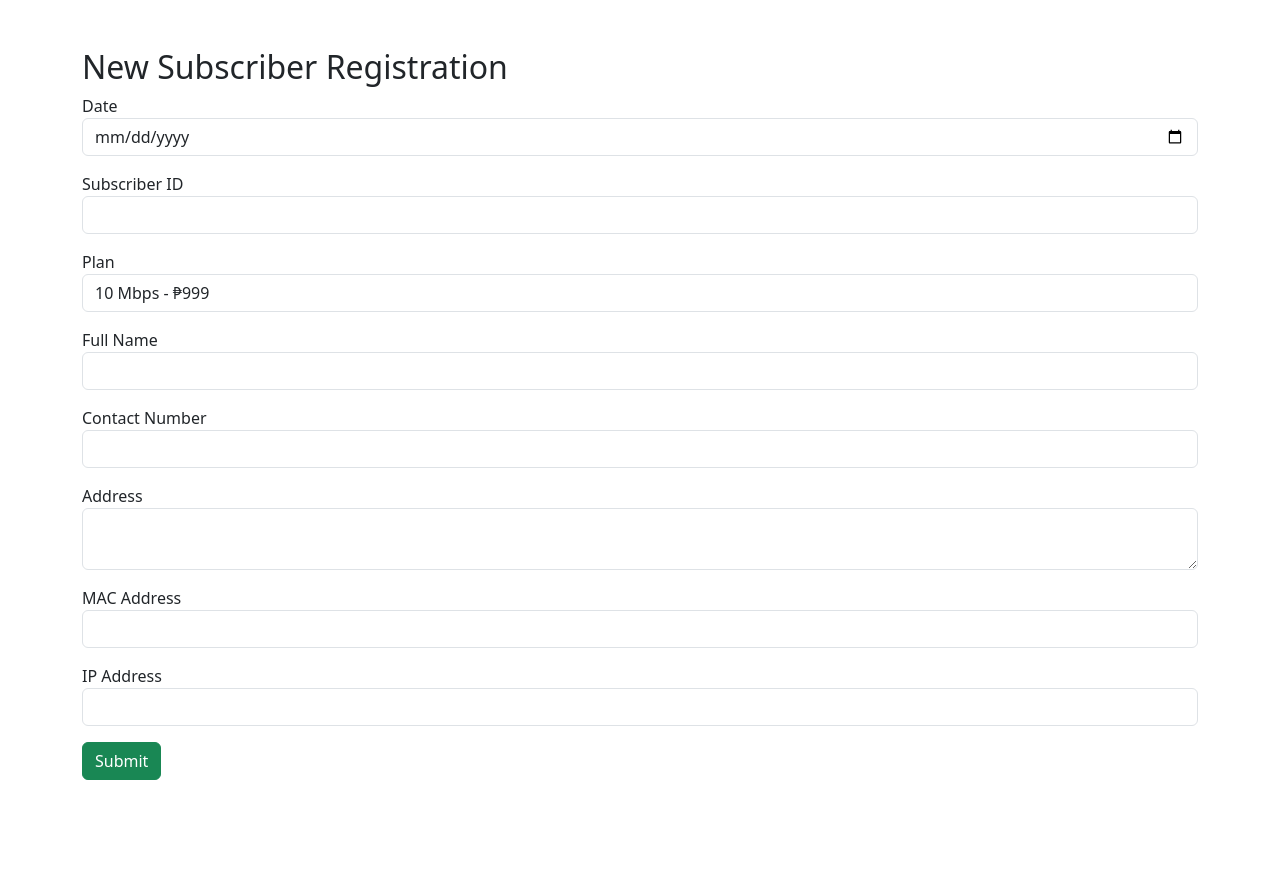
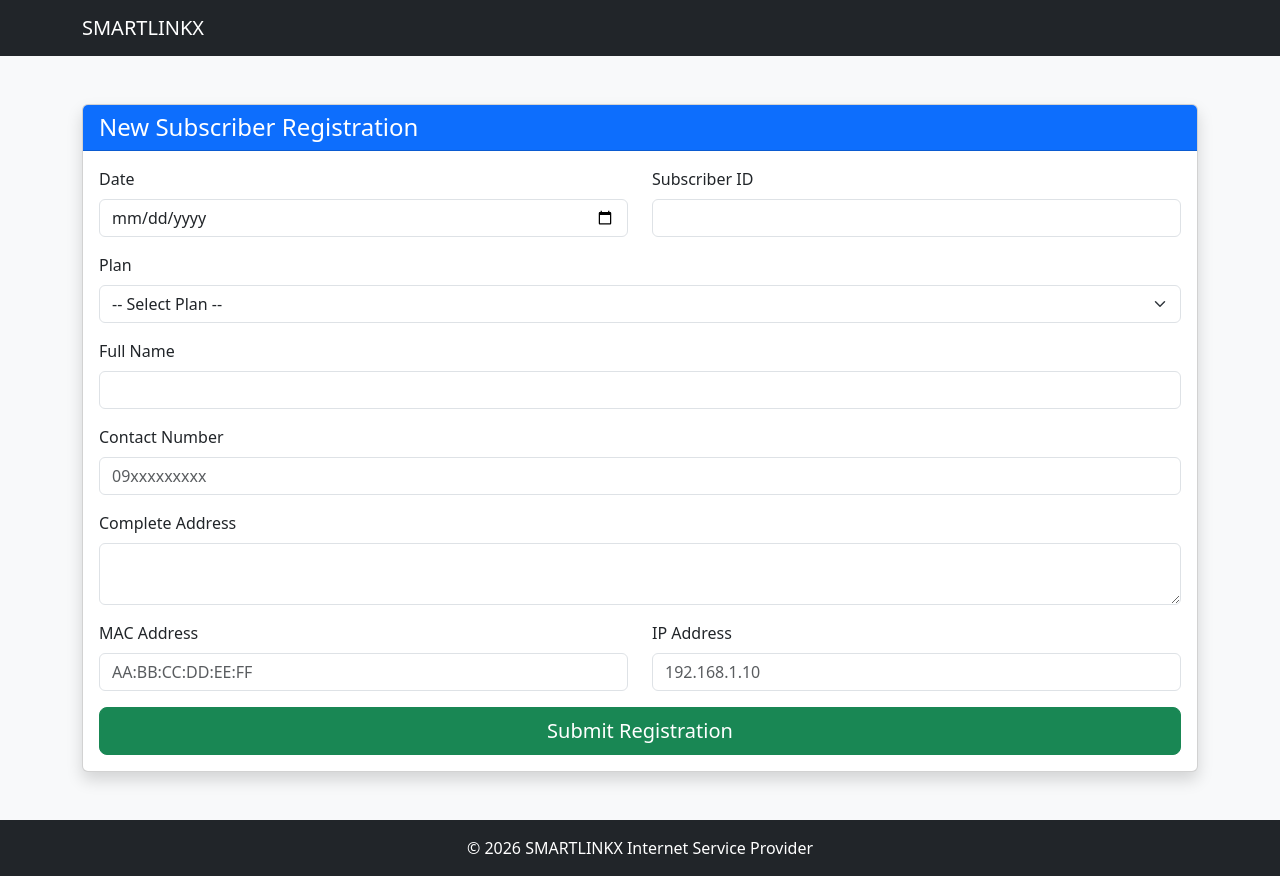
Before and after one commit to Smartlinkx/Smartlinkx, a plain HTML site: page register.html in a window 1280 px wide. Before the commit the page ends 800 px from the top, so only its background shows below. Drawn offline with nearby package versions, Linux system fonts and the light colour scheme.

Commit message:
register.html

```diff
--- a/register.html
+++ b/register.html
@@ -1,28 +1,47 @@
 <!DOCTYPE html>
 <html lang="en">
 <head>
-    <title>SMARTLINKX | New Subscriber</title>
+    <meta charset="UTF-8">
+    <title>SMARTLINKX | New Subscriber Registration</title>
+
+    <!-- Bootstrap (FREE CDN) -->
     <link href="https://cdn.jsdelivr.net/npm/bootstrap@5.3.2/dist/css/bootstrap.min.css" rel="stylesheet">
 </head>
-<body>
+<body class="bg-light">
 
-<div class="container mt-5">
-    <h2>New Subscriber Registration</h2>
+<nav class="navbar navbar-dark bg-dark">
+    <div class="container">
+        <a class="navbar-brand" href="index.html">SMARTLINKX</a>
+    </div>
+</nav>
 
-    <form>
-        <div class="mb-3">
-            <label>Date</label>
-            <input type="date" class="form-control">
+<div class="container mt-5 mb-5">
+    <div class="card shadow">
+        <div class="card-header bg-primary text-white">
+            <h4 class="mb-0">New Subscriber Registration</h4>
+        </div>
+
+        <div class="card-body">
+
+            <!-- 🔴 REPLACE ACTION URL WITH YOUR GOOGLE APPS SCRIPT WEB APP URL -->
+            <form method="POST" action="https://script.google.com/macros/s/AKfycbz3LXEA9algaWT-5KY5zWmLGCnJNYAWbQraJZfSBhZkdmWxU_QkzabxNGYtsLZseWIrQg/exec">
+
+                <div class="row mb-3">
+                    <div class="col-md-6">
+                        <label class="form-label">Date</label>
+                        <input type="date" name="date" class="form-control" required>
+                    </div>
+
+                    <div class="col-md-6">
+                        <label class="form-label">Subscriber ID</label>
+                        <input type="text" name="subscriber_id" class="form-control" required>
+                    </div>
                 </div>
 
                 <div class="mb-3">
-            <label>Subscriber ID</label>
-            <input type="text" class="form-control">
-        </div>
-
-        <div class="mb-3">
-            <label>Plan</label>
-            <select class="form-control">
+                    <label class="form-label">Plan</label>
+                    <select name="plan" class="form-select" required>
+                        <option value="">-- Select Plan --</option>
                         <option>10 Mbps - ₱999</option>
                         <option>20 Mbps - ₱1499</option>
                         <option>50 Mbps - ₱1999</option>
@@ -30,33 +49,47 @@
                 </div>
 
                 <div class="mb-3">
-            <label>Full Name</label>
-            <input type="text" class="form-control">
+                    <label class="form-label">Full Name</label>
+                    <input type="text" name="name" class="form-control" required>
                 </div>
 
                 <div class="mb-3">
-            <label>Contact Number</label>
-            <input type="text" class="form-control">
+                    <label class="form-label">Contact Number</label>
+                    <input type="text" name="contact" class="form-control" placeholder="09xxxxxxxxx">
                 </div>
 
                 <div class="mb-3">
-            <label>Address</label>
-            <textarea class="form-control"></textarea>
+                    <label class="form-label">Complete Address</label>
+                    <textarea name="address" class="form-control" rows="2"></textarea>
                 </div>
 
-        <div class="mb-3">
-            <label>MAC Address</label>
-            <input type="text" class="form-control">
+                <div class="row mb-3">
+                    <div class="col-md-6">
+                        <label class="form-label">MAC Address</label>
+                        <input type="text" name="mac" class="form-control" placeholder="AA:BB:CC:DD:EE:FF">
                     </div>
 
-        <div class="mb-3">
-            <label>IP Address</label>
-            <input type="text" class="form-control">
+                    <div class="col-md-6">
+                        <label class="form-label">IP Address</label>
+                        <input type="text" name="ip" class="form-control" placeholder="192.168.1.10">
+                    </div>
                 </div>
 
-        <button class="btn btn-success">Submit</button>
+                <div class="d-grid">
+                    <button type="submit" class="btn btn-success btn-lg">
+                        Submit Registration
+                    </button>
+                </div>
+
             </form>
+
         </div>
+    </div>
+</div>
+
+<footer class="bg-dark text-white text-center p-3">
+    © 2026 SMARTLINKX Internet Service Provider
+</footer>
 
 </body>
 </html>
```
Lines whose indentation alone changed are shown as unchanged.
